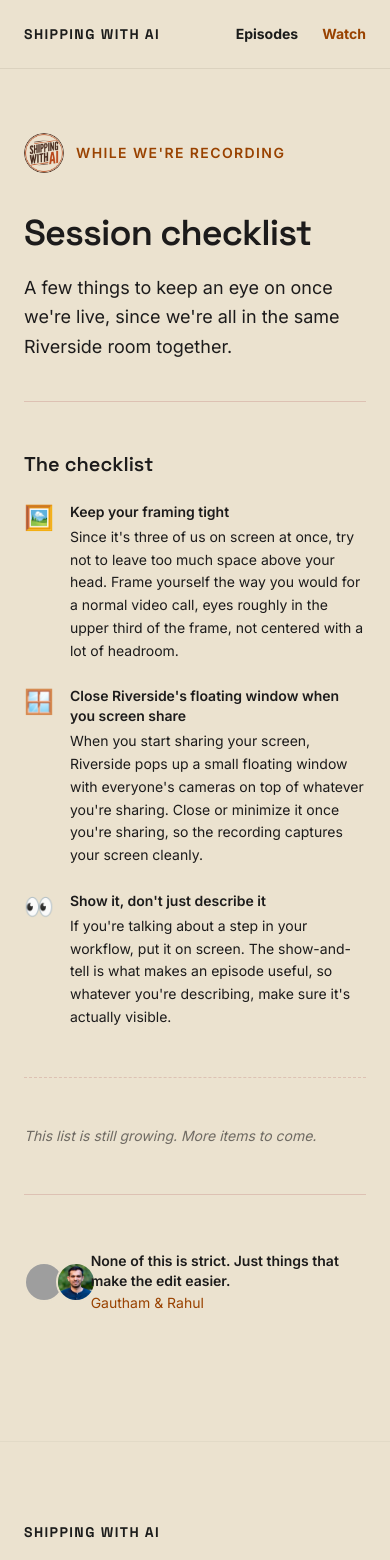
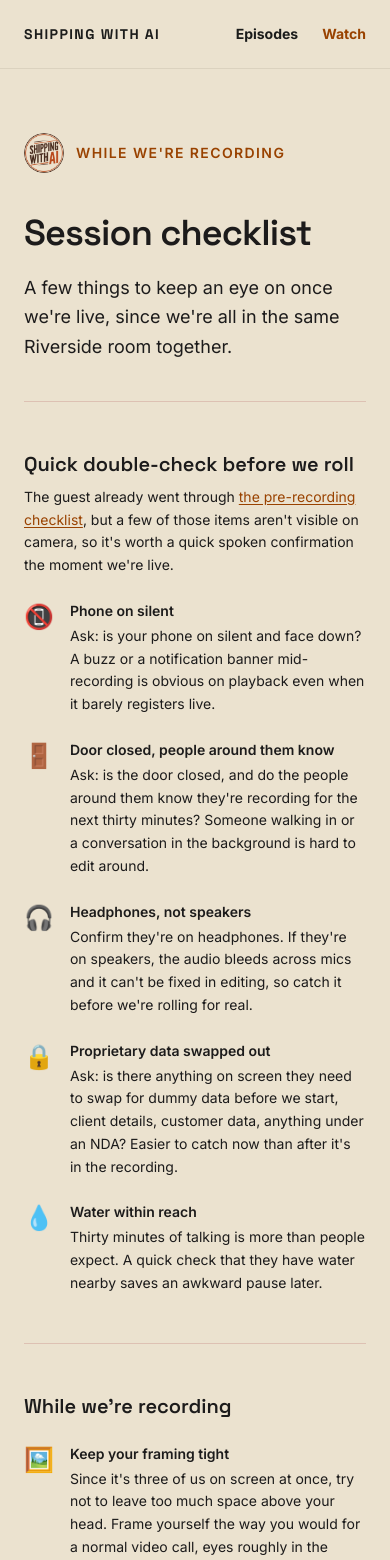
Before and after one commit to GrowthToDo/ShippingWithAI, a Next.js app: page /session-checklist in a window 390 px wide. Shown: the top 1560 px of the page. Built offline with nearby package versions, Linux system fonts and the light colour scheme; grey boxes are pictures that could not be loaded.

Commit message:
Add double-check section to /session-checklist
Pulls the non-visible items from the pre-recording checklist (phone
silent, door closed, headphones, proprietary data, water) into a
quick spoken confirmation pass at the start of the live session.

```diff
--- a/src/app/session-checklist/page.tsx
+++ b/src/app/session-checklist/page.tsx
@@ -26,10 +26,75 @@ export default function SessionChecklist() {
 
       <div className="space-y-12">
 
+        {/* Double-check section */}
+        <section>
+          <h2 className="text-xl font-semibold font-[family-name:var(--font-space-grotesk)] text-[#1c1b1b] mb-2">
+            Quick double-check before we roll
+          </h2>
+          <p className="text-sm text-[#1c1b1b] leading-relaxed mb-6">
+            The guest already went through <a href="/record" className="text-[#994200] underline underline-offset-2">the pre-recording checklist</a>, but a few of those items aren&apos;t visible on camera, so it&apos;s worth a quick spoken confirmation the moment we&apos;re live.
+          </p>
+          <div className="space-y-6">
+
+            <div className="flex gap-4">
+              <span className="text-2xl shrink-0">📵</span>
+              <div>
+                <p className="text-sm font-semibold text-[#1c1b1b] mb-1">Phone on silent</p>
+                <p className="text-sm text-[#1c1b1b] leading-relaxed">
+                  Ask: is your phone on silent and face down? A buzz or a notification banner mid-recording is obvious on playback even when it barely registers live.
+                </p>
+              </div>
+            </div>
+
+            <div className="flex gap-4">
+              <span className="text-2xl shrink-0">🚪</span>
+              <div>
+                <p className="text-sm font-semibold text-[#1c1b1b] mb-1">Door closed, people around them know</p>
+                <p className="text-sm text-[#1c1b1b] leading-relaxed">
+                  Ask: is the door closed, and do the people around them know they&apos;re recording for the next thirty minutes? Someone walking in or a conversation in the background is hard to edit around.
+                </p>
+              </div>
+            </div>
+
+            <div className="flex gap-4">
+              <span className="text-2xl shrink-0">🎧</span>
+              <div>
+                <p className="text-sm font-semibold text-[#1c1b1b] mb-1">Headphones, not speakers</p>
+                <p className="text-sm text-[#1c1b1b] leading-relaxed">
+                  Confirm they&apos;re on headphones. If they&apos;re on speakers, the audio bleeds across mics and it can&apos;t be fixed in editing, so catch it before we&apos;re rolling for real.
+                </p>
+              </div>
+            </div>
+
+            <div className="flex gap-4">
+              <span className="text-2xl shrink-0">🔒</span>
+              <div>
+                <p className="text-sm font-semibold text-[#1c1b1b] mb-1">Proprietary data swapped out</p>
+                <p className="text-sm text-[#1c1b1b] leading-relaxed">
+                  Ask: is there anything on screen they need to swap for dummy data before we start, client details, customer data, anything under an NDA? Easier to catch now than after it&apos;s in the recording.
+                </p>
+              </div>
+            </div>
+
+            <div className="flex gap-4">
+              <span className="text-2xl shrink-0">💧</span>
+              <div>
+                <p className="text-sm font-semibold text-[#1c1b1b] mb-1">Water within reach</p>
+                <p className="text-sm text-[#1c1b1b] leading-relaxed">
+                  Thirty minutes of talking is more than people expect. A quick check that they have water nearby saves an awkward pause later.
+                </p>
+              </div>
+            </div>
+
+          </div>
+        </section>
+
+        <div className="border-t border-[#ddc1b3]" />
+
         {/* Checklist */}
         <section>
           <h2 className="text-xl font-semibold font-[family-name:var(--font-space-grotesk)] text-[#1c1b1b] mb-6">
-            The checklist
+            While we&apos;re recording
           </h2>
           <div className="space-y-6">
 
```
